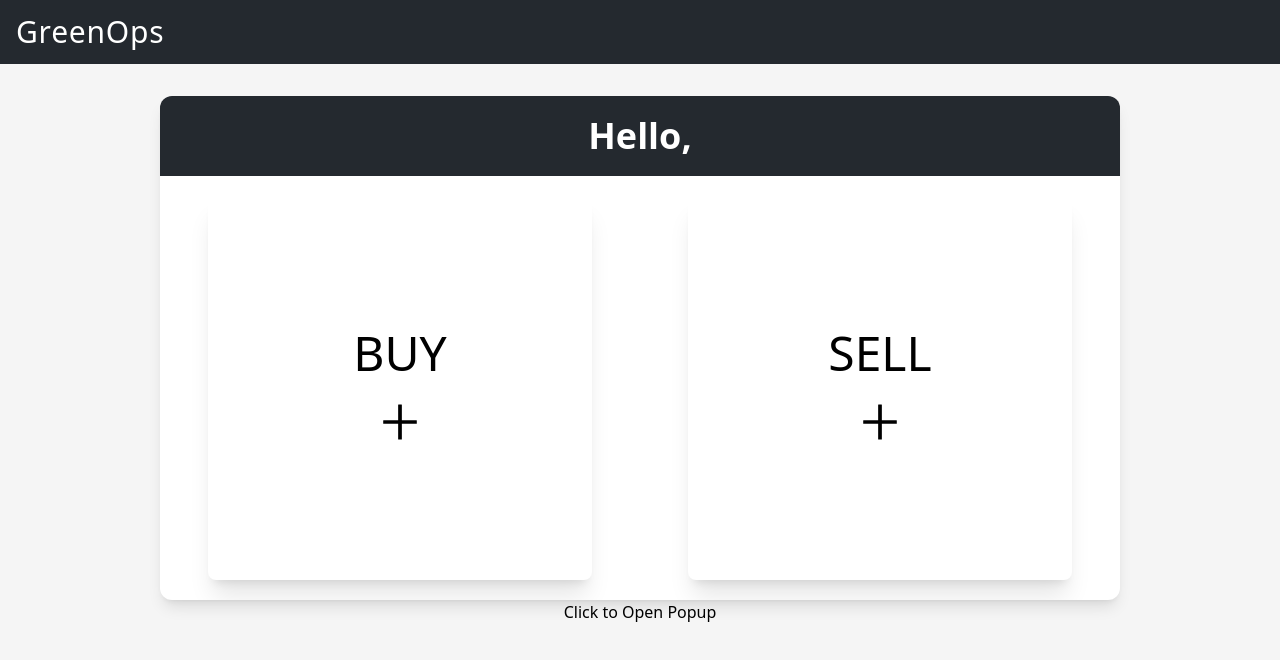
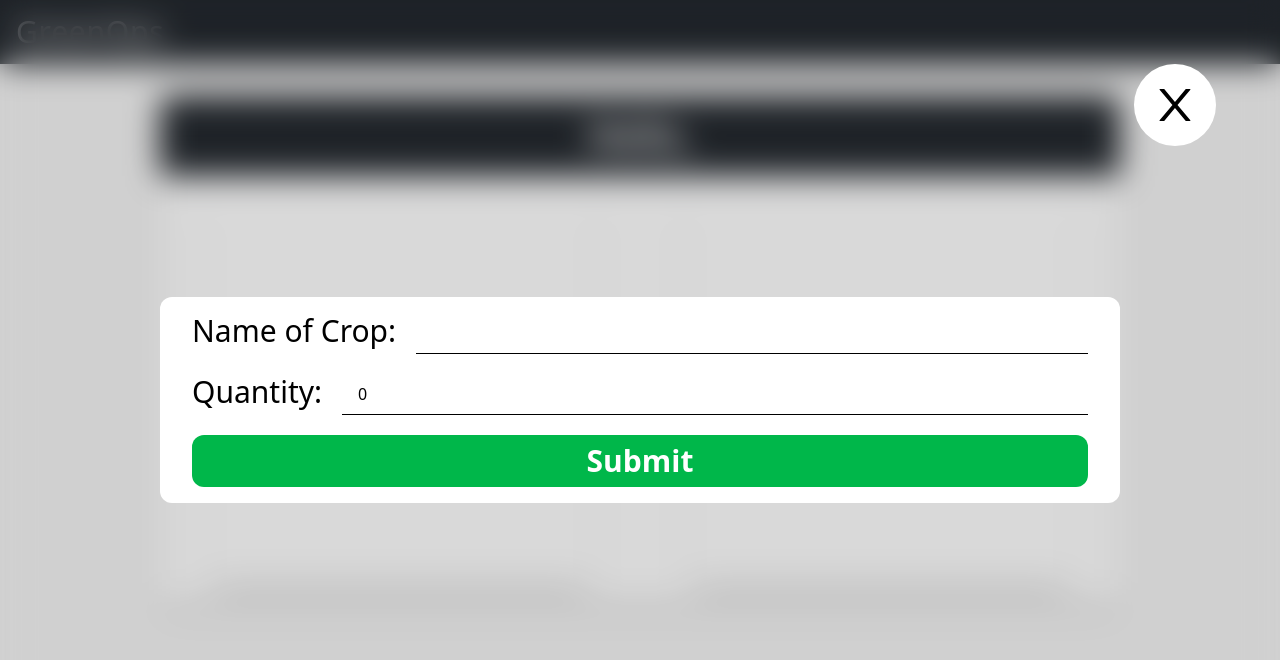
Before and after one commit to abhay-ag/preprocessor, a React (Create React App) app in the folder client/: page / in a window 1280 px wide. Both pictures are taken after a click on the button "BUY". Shown: the top 660 px of the page. Built offline with nearby package versions, Linux system fonts and the light colour scheme; no server answers.

Commit message:
Optomized

```diff
--- a/client/src/views/Dealer.js
+++ b/client/src/views/Dealer.js
@@ -1,52 +1,119 @@
 import React, { useState } from "react";
 import { useStateValue } from "../StateProvider";
 import { AiOutlinePlus } from "react-icons/ai";
-import Popup from "../components/Popup";
+import { AiOutlineClose } from "react-icons/ai";
 
-function Farmer() {
+function Dealer() {
   const [{ user }, dispatch] = useStateValue();
+  const [show, setShow] = useState(false);
+  const [cropName, setName] = useState("");
+  const [qty, setQty] = useState(0);
+  async function handleSubmit(e) {
+    e.preventDefault();
+    setShow(!show);
 
-  const [isOpen, setIsOpen] = useState(false);
-  const togglePopup = () => {
-    setIsOpen(!isOpen);
-  };
+    const resp1 = await fetch("http://localhost:8080/api/users/", {
+      method: "POST",
+      headers: {
+        "Content-Type": "application/json",
+      },
+      body: JSON.stringify({
+        uid: user,
+      }),
+    });
+    const data1 = await resp1.json();
 
+    console.log(data1);
+    const resp2 = await fetch("http://localhost:8080/api/produce", {
+      method: "POST",
+      headers: {
+        "Content-Type": "application/json",
+      },
+      body: JSON.stringify({
+        uid: user,
+        produce: qty,
+        crop: cropName,
+        dist: data1.user.dist,
+        state: "Haryana",
+      }),
+    });
+    const data2 = await resp2.json();
+
+    console.log(data2);
+
+    setName("");
+    setQty(0);
+  }
   return (
+    <>
       <div className="container m-auto h-fit my-4 py-4 flex flex-col items-center justify-center">
-      <div className="w-3/4 bg-white rounded-xl shadow-lg flex flex-col overflow-hidden">
+        <div className="w-3/4 bg-white rounded-xl shadow-lg flex flex-col overflow-hidden justify-center">
           <div className="w-full bg-[#24292f] flex items-center justify-center text-white text-4xl font-bold py-5">
             Hello, {user}
           </div>
           <div className="flex flex-row">
             <div className="flex flex-row w-full justify-center px-8 py-5 items-center">
-            <button className="w-96 h-96 rounded-lg bg-white shadow-xl flex flex-col items-center justify-center text-5xl font-thin">
+              <button
+                className="w-96 h-96 rounded-lg bg-white shadow-xl flex flex-col items-center justify-center text-5xl font-thin"
+                onClick={() => setShow(true)}
+              >
                BUY
                 <AiOutlinePlus className="text-5xl font-thin mt-5" size={50} />
               </button>
             </div>
             <div className="flex flex-row w-full justify-center px-8 py-5 items-center">
-            <button className="w-96 h-96 rounded-lg bg-white shadow-xl flex flex-col items-center justify-center text-5xl font-thin">
+              <button
+                className="w-96 h-96 rounded-lg bg-white shadow-xl flex flex-col items-center justify-center text-5xl font-thin"
+                onClick={() => setShow(true)}
+              >
                 SELL
                 <AiOutlinePlus className="text-5xl font-thin mt-5" size={50} />
               </button>
             </div>
           </div>
         </div>
-      <input type="button" value="Click to Open Popup" onClick={togglePopup} />
-      {isOpen && (
-        <Popup
-          content={
-            <>
-              <div className="justify-center items-center border-solid">
-                <input type="text" value="quantity" onClick={togglePopup} />
       </div>
+      {show && (
+        <div className="absolute top-0 left-0 w-screen h-screen bg-[rgba(0,0,0,0.15)] backdrop-blur-lg flex flex-col items-center justify-center">
+          <button
+            className="absolute right-16 top-16 p-4 rounded-full bg-white flex"
+            onClick={() => setShow(!show)}
+          >
+            <AiOutlineClose className="text-5xl font-thin" size={50} />
+          </button>
+          <form
+            className="w-3/4 h-fit bg-white px-8 py-4 rounded-xl space-y-5 flex flex-col"
+            onSubmit={handleSubmit}
+          >
+            <div className="w-full flex flex-row">
+              <font className="text-3xl">Name of Crop: </font>
+              <input
+                className="flex-1 px-4 py-2 border-b ml-5 border-black outline-none"
+                type="text"
+                value={cropName}
+                onChange={(e) => setName(e.target.value)}
+              />
+            </div>
+            <div className="w-full flex flex-row">
+              <font className="text-3xl">Quantity: </font>
+              <input
+                className="flex-1 px-4 py-2 border-b ml-5 border-black outline-none"
+                type="number"
+                value={qty}
+                onChange={(e) => setQty(e.target.value)}
+              />
+            </div>
+            <button
+              type="submit"
+              className=" bg-[#00B74A] py-2 text-3xl font-bold text-white rounded-xl"
+            >
+              Submit
+            </button>
+          </form>
+        </div>
+      )}
     </>
-          }
-          handleClose={togglePopup}
-        />
-      )}
-    </div>
   );
 }
 
-export default Farmer;
+export default Dealer;
```
Lines whose indentation alone changed are shown as unchanged.
